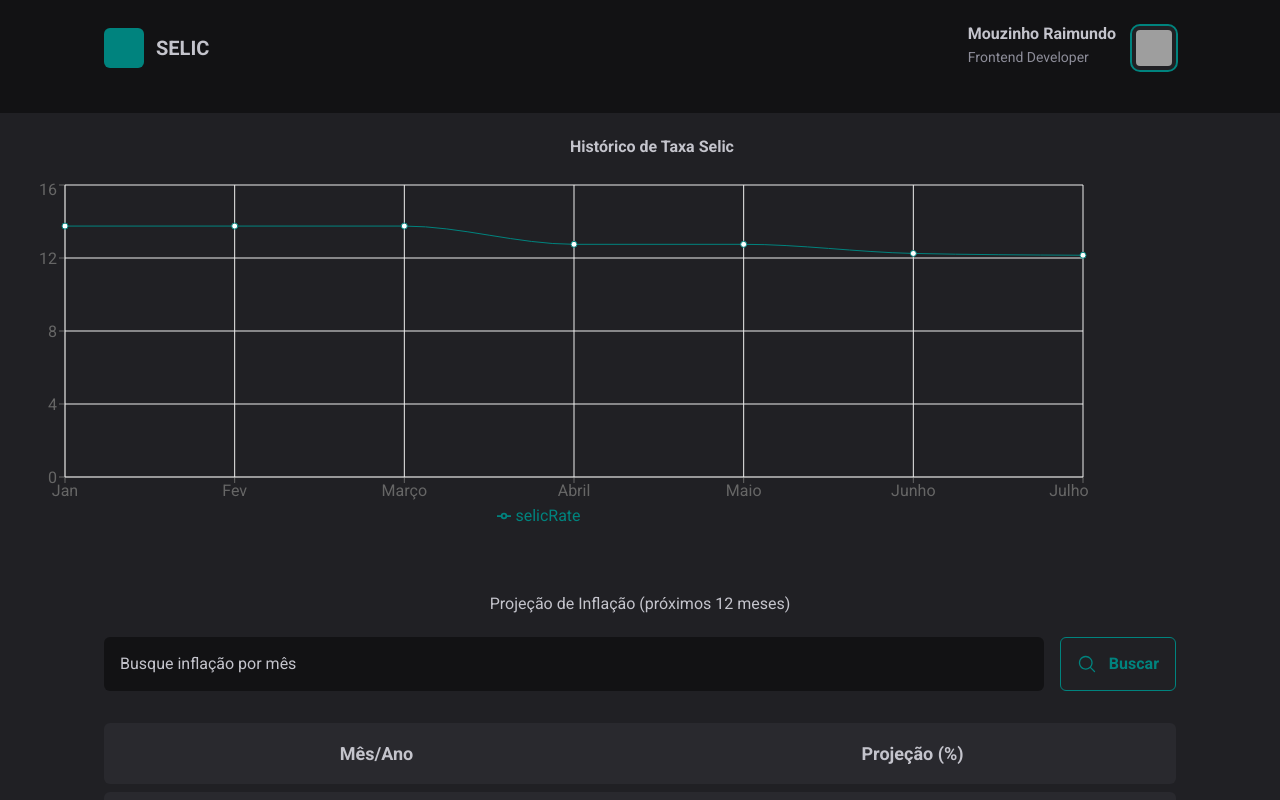
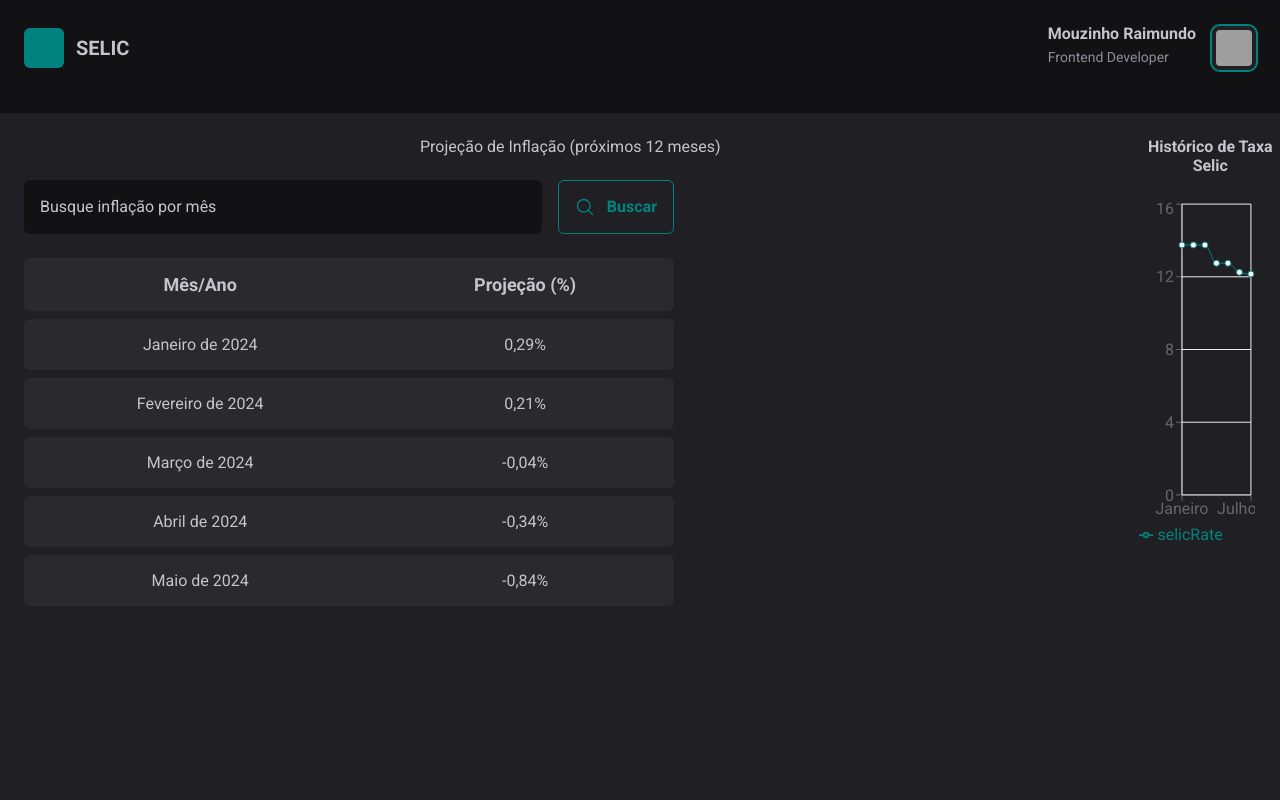
Before and after one commit to Mraimundo/teste-santander, a React (Vite) app: page / in a window 1280 px wide. Shown: the top 800 px of the page. Built offline with nearby package versions, Linux system fonts and the light colour scheme; grey boxes are pictures that could not be loaded.

Commit message:
chore: layout adjustments

```diff
--- a/src/components/Header/Header.module.css
+++ b/src/components/Header/Header.module.css
@@ -11,7 +11,7 @@
 
 .headerContent {
   width: 100%;
-  max-width: 1120px;
+  /* max-width: 1120px; */
   margin: 0 auto;
   padding: 0 1.5rem;
 
--- a/src/components/InflationTable/InflationTable.module.css
+++ b/src/components/InflationTable/InflationTable.module.css
@@ -1,3 +1,9 @@
+.container {
+  width: 650px;
+  @media (max-width: 328px) {
+    width: 100%;
+  }
+}
 .formContainer {
   display: flex;
   gap: 1rem;
@@ -55,16 +61,11 @@
   width: 100%;
   border-collapse: separate;
   border-spacing: 0 0.5rem;
-  padding: 1.5rem 0rem;
+  padding: 1rem 0rem;
 }
 
 .tableContainer th {
-  padding: 1.25rem 2rem;
-  background: var(--gray-700);
-}
-
-.tableContainer th {
-  padding: 1.25rem 2rem;
+  padding: 1rem 1rem;
   background: var(--gray-700);
 }
 
--- a/src/components/InflationTable/InflationTable.tsx
+++ b/src/components/InflationTable/InflationTable.tsx
@@ -57,7 +57,7 @@ export function InflationTable({
   inflations,
 }: InflationTableProps) {
   return (
-    <div className={styles.Container}>
+    <div className={styles.container}>
       <form className={styles.formContainer}>
         <input
           type="text"
--- a/src/components/SelicChart/SelicChart.module.css
+++ b/src/components/SelicChart/SelicChart.module.css
@@ -2,9 +2,9 @@
   display: flex;
   justify-content: center;
   flex-direction: column;
+  width: 100%;
   @media (min-width: 1284px) {
-    width: 100%;
-    max-width: 1120px;
+    width: 650px;
     align-items: center;
     margin: 0 auto;
   }
@@ -15,7 +15,7 @@
   padding: 1.5rem 0 1.5rem 1.5rem;
   font-size: 1rem;
   @media (min-width: 1284px) {
-    padding: 2.5rem 0 2.5rem 2.5rem;
+    /* padding: 2.5rem 0 2.5rem 2.5rem; */
     font-weight: 500;
     font-size: 1.25rem;
   }
--- a/src/pages/TaxaSelic/index.tsx
+++ b/src/pages/TaxaSelic/index.tsx
@@ -8,12 +8,14 @@ export function TaxaSelic() {
   return (
     <>
       <Header />
-      <SelicChartContainer />
-      <section className={styles.selicContainer}>
-        <h2>Projeção de Inflação (próximos 12 meses)</h2>
+      <div className={styles.wrapper}>
+        <section className={styles.selicContainer}>
+          <h2>Projeção de Inflação (próximos 12 meses)</h2>
+          <InflationTableContainer />
+        </section>
+        <SelicChartContainer />
+      </div>
 
-        <InflationTableContainer />
-      </section>
       <ButtonBackToTop />
     </>
   );
--- a/src/pages/TaxaSelic/selic.module.css
+++ b/src/pages/TaxaSelic/selic.module.css
@@ -1,8 +1,12 @@
 .selicContainer {
   width: 100%;
-  max-width: 1120px;
-  margin: 4rem auto 0;
-  padding: 0 1.5rem;
+  padding: 1.5rem 0 0 0;
+}
+
+.wrapper {
+  display: flex;
+  align: center;
+  padding: 0 0 0 1.5rem;
 }
 
 .selicContainer h2 {
--- a/src/services/data/inflationsData.json
+++ b/src/services/data/inflationsData.json
@@ -2,38 +2,28 @@
   "data": [
     {
       "id": 1,
-      "month": "Janeiro/2024",
+      "month": "Janeiro de 2024",
       "projection": "0,29"
     },
     {
       "id": 2,
-      "month": "Fevereiro/2024",
+      "month": "Fevereiro de 2024",
       "projection": "0,21"
     },
     {
       "id": 3,
-      "month": "Março/2024",
+      "month": "Março de 2024",
       "projection": "-0,04"
     },
     {
       "id": 4,
-      "month": "Abril/2024",
+      "month": "Abril de 2024",
       "projection": "-0,34"
     },
     {
       "id": 5,
-      "month": "Maio/2024",
+      "month": "Maio de 2024",
       "projection": "-0,84"
-    },
-    {
-      "id": 6,
-      "month": "Junho/2024",
-      "projection": "-0,64"
-    },
-    {
-      "id": 7,
-      "month": "Julho/2024",
-      "projection": " -0,03"
     }
   ]
 }
--- a/src/services/data/selichartsData.json
+++ b/src/services/data/selichartsData.json
@@ -2,13 +2,13 @@
   "data": [
     {
       "id": 1,
-      "month": "Jan",
+      "month": "Janeiro",
       "selicRate": 13.75,
       "year": "2023"
     },
     {
       "id": 2,
-      "month": "Fev",
+      "month": "Fevereiro",
       "selicRate": 13.75,
       "year": "2023"
     },
```
Also changed, not shown: src/styles/global.css (+7 -0 lines).
